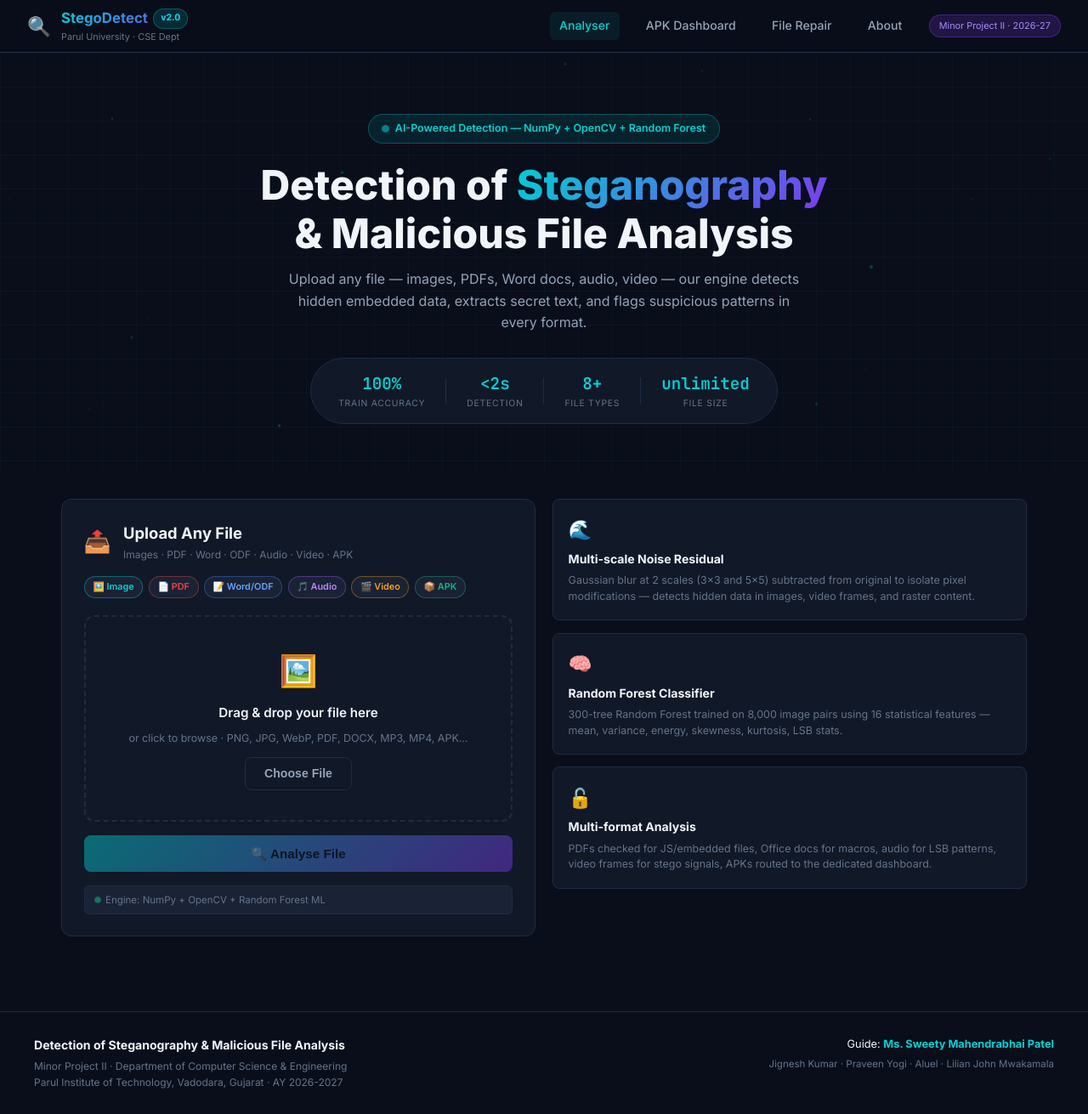
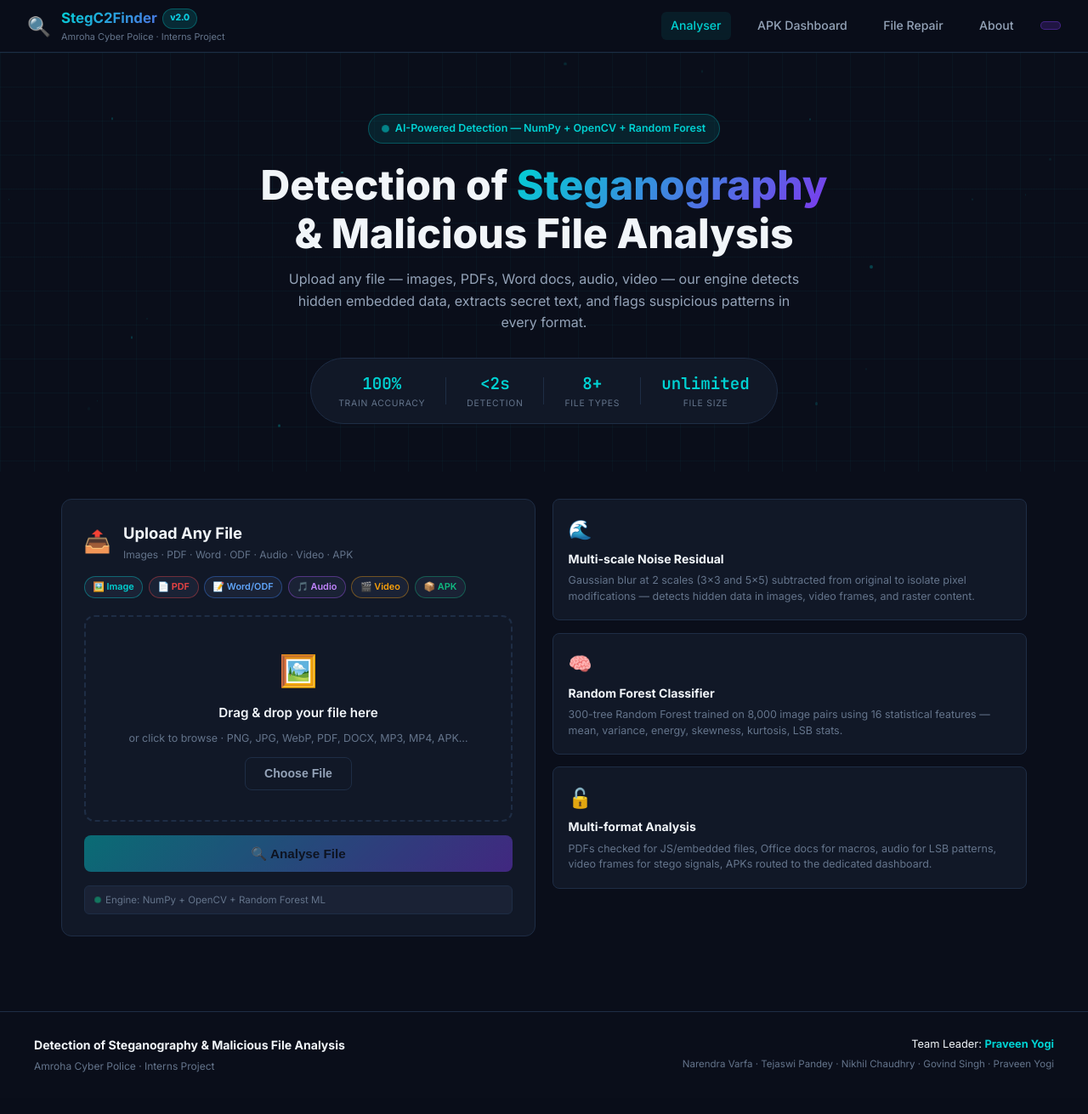
Before and after one commit to yogi72pbpp/stegc2finder, a Flask app: page / in a window 1280 px wide. Shown: the whole page at 85% size. After the commit the page ends 1262 px from the top, so only its background shows below. Run offline with Flask 3, Linux system fonts and the light colour scheme.

Commit message:
Update StegC2Finder branding: change to Amroha Cyber Police Interns Project

```diff
--- a/templates/index.html
+++ b/templates/index.html
@@ -3,7 +3,7 @@
 <head>
   <meta charset="UTF-8"/>
   <meta name="viewport" content="width=device-width,initial-scale=1.0"/>
-  <title>StegoDetect v2 — Parul University</title>
+  <title>StegC2Finder v2 — Amroha Cyber Police</title>
   <link rel="stylesheet" href="{{ url_for('static',filename='css/style.css') }}"/>
   <link href="https://fonts.googleapis.com/css2?family=Inter:wght@300;400;500;600;700;800&family=JetBrains+Mono:wght@400;600&display=swap" rel="stylesheet"/>
 </head>
@@ -14,8 +14,8 @@
   <div class="nav-brand">
     <div class="brand-icon">🔍</div>
     <div>
-      <div class="brand-name">StegoDetect <span class="brand-version">v2.0</span></div>
-      <div class="brand-sub">Parul University · CSE Dept</div>
+      <div class="brand-name">StegC2Finder <span class="brand-version">v2.0</span></div>
+      <div class="brand-sub">Amroha Cyber Police · Interns Project</div>
     </div>
   </div>
   <div class="nav-links">
@@ -23,7 +23,7 @@
     <a href="/apk" class="nav-link">APK Dashboard</a>
     <a href="/repair" class="nav-link">File Repair</a>
     <a href="/about" class="nav-link">About</a>
-    <div class="nav-badge">Minor Project II · 2026-27</div>
+    <div class="nav-badge"></div>
   </div>
 </nav>
 
@@ -285,12 +285,11 @@
   <div class="footer-inner">
     <div>
       <div class="ft-title">Detection of Steganography &amp; Malicious File Analysis</div>
-      <div class="ft-sub">Minor Project II · Department of Computer Science &amp; Engineering</div>
-      <div class="ft-sub">Parul Institute of Technology, Vadodara, Gujarat · AY 2026-2027</div>
+      <div class="ft-sub">Amroha Cyber Police · Interns Project</div>
     </div>
     <div class="ft-right">
-      <div class="ft-guide">Guide: <strong>Ms. Sweety Mahendrabhai Patel</strong></div>
-      <div class="ft-members">Jignesh Kumar · Praveen Yogi · Aluel · Lilian John Mwakamala</div>
+      <div class="ft-guide">Team Leader: <strong>Praveen Yogi</strong></div>
+      <div class="ft-members">Narendra Varfa · Tejaswi Pandey · Nikhil Chaudhry · Govind Singh · Praveen Yogi</div>
     </div>
   </div>
 </footer>
```
